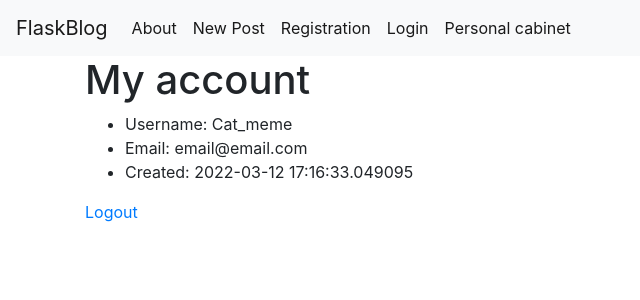
After one commit to CatMeme228/Site, a Flask app: page /personal_cabinet/ in a window 1280 px wide. The commit adds this page. Shown: the top 300 px of the page, without its empty margins (0-640 px from the left). Run offline with Flask 2, Linux system fonts and the light colour scheme; a user stored in the database is signed in; some libraries are stand-ins or nearby versions.

Commit message:
Add files via upload

```diff
--- a/app/templates/base.html
+++ b/app/templates/base.html
@@ -21,12 +21,18 @@
             <li class="nav-item active">
                 <a class="nav-link" href="/about">About</a>
             </li>
-                <li class="nav-item">
+                <li class="nav-item active">
                     <a class="nav-link" href="{{url_for('create')}}">New Post</a>
             </li>
-                <li class="nav-item">
+                <li class="nav-item active">
                     <a class="nav-link" href="{{url_for('register_user')}}">Registration</a>
             </li>
+                <li class="nav-item active">
+                    <a class="nav-link" href="{{url_for('login')}}">Login</a>
+                </li>
+                <li class="nav-item active">
+                    <a class="nav-link" href="{{url_for('personal_cabinet')}}">Personal cabinet</a>
+                </li>
             </ul>
         </div>
     </nav>
--- /dev/null
+++ b/app/templates/personal.html
@@ -0,0 +1,11 @@
+{%  extends 'base.html' %}
+
+{% block content %}
+    <h1>{% block title %} My account {% endblock %}</h1>
+    <ul>
+        <li>Username: {{ user.user_name }}</li>
+        <li>Email: {{ user.email }}</li>
+        <li>Created: {{ user.created }}</li>
+    </ul>
+    <p><a href="{{ url_for('logout') }}">Logout</a></p>
+{% endblock %}
```
Also changed, not shown: app/templates/login.html (added, +23 -0 lines).
